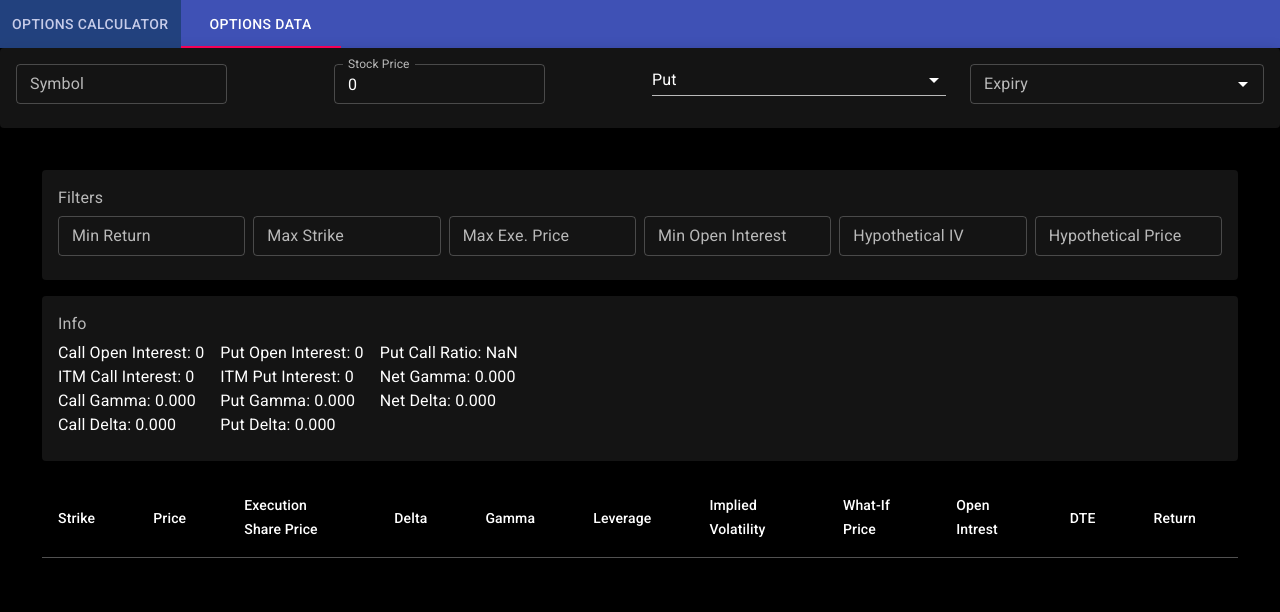
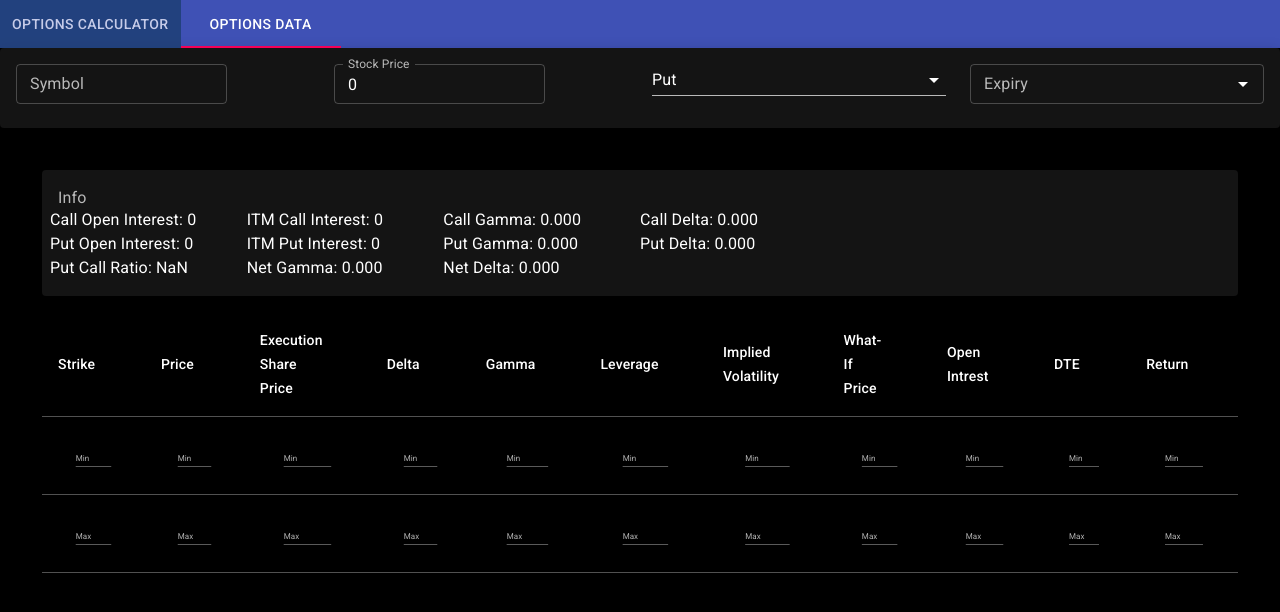
Before and after one commit to pwestling/options-calculator, a React (Create React App) app: page /thetacalc in a window 1280 px wide. Shown: the top 612 px of the page. Built offline with nearby package versions, Linux system fonts and the light colour scheme; what yahoo-finance-client-ts would draw is missing.

Commit message:
add better filters, use big instead of last

```diff
--- a/src/App.tsx
+++ b/src/App.tsx
@@ -217,11 +217,6 @@ const darkTheme = createMuiTheme({
       default: "rgba(0,0,0,1)"
     }
   },
-  typography: {
-    caption: {
-      fontSize: "0.25rem"
-    }
-  }
 });
 
 function App(): React.ReactElement {
--- a/src/Theta.tsx
+++ b/src/Theta.tsx
@@ -40,6 +40,7 @@ import base64url from "base64url";
 import { useStyles } from "./Styles";
 import YahooFinance, { Expiration } from "yahoo-finance-client-ts";
 import { OptionChain, OptionMeta, Quote, ContractData, ContractDataByStrike } from "yahoo-finance-client-ts";
+import { debounce } from 'throttle-debounce';
 
 import {
   Symbol,
@@ -178,6 +179,10 @@ type SortHandler = {
   direction: "asc" | "desc"
 }
 
+type FilterHandler = {
+  [key: string]: ContractFilter | null;
+}
+
 function sortBy<T>(keyFn: (e: T) => number, dir: "asc" | "desc"): (e1: T, e2: T) => number {
   let mult = dir === "asc" ? 1 : -1;
   return (e1,e2) => {
@@ -194,6 +199,8 @@ function sortBy<T>(keyFn: (e: T) => number, dir: "asc" | "desc"): (e1: T, e2: T)
 }
 
 type ContractSorter = (data: ContractData) => number
+type ContractFilter = (data: ContractData) => boolean
+type ContractFilterFactory<Value> = (val: Value) => ((data: ContractData) => boolean)
 
 function SortableColHeader(props: {name: string, sorter: SortHandler, sortFn: ContractSorter, setSorter: Updater<SortHandler>}):  React.ReactElement {
   return  <TableCell>
@@ -210,6 +217,39 @@ function SortableColHeader(props: {name: string, sorter: SortHandler, sortFn: Co
             >
             {props.name}
             </TableSortLabel>
+          </TableCell>
+}
+
+function FilterColHeader(props: {
+  name: string,
+  kind: "Max" | "Min",
+  filterMaker: ContractFilterFactory<Number>,
+  currentFilters: FilterHandler,
+  setFilter: Updater<FilterHandler>}):  React.ReactElement {
+  return  <TableCell>
+           <FormControl>
+              <TextField
+                variant="standard"
+                size="small"
+                label={props.kind}
+                margin="none"
+                style={{
+                  scale: "0.5"
+                }}
+                onChange={debounce(150,false,(e) => {
+                  const returnNum = Number.parseFloat(e?.target?.value)
+                  if(isNaN(returnNum)){
+                    const filters = Object.assign({}, props.currentFilters)
+                    filters[props.name] = null
+                    props.setFilter(filters)
+                  }else{
+                    const filters = Object.assign({}, props.currentFilters)
+                    filters[props.name] = props.filterMaker(returnNum)
+                    props.setFilter(filters)
+                  }
+                })}
+              />
+            </FormControl>
           </TableCell>
 }
 
@@ -249,6 +289,21 @@ export function ThetaPage(props: {}): React.ReactElement {
     }
   }, [symbol, expiration])
 
+  // const setSymbolPrefetch = async (symbol: Symbol) => {
+  //   setSymbol(symbol)
+  //   const expirations = await yf.optionMeta(symbol.symbol).then(om => om.expirations)
+  //   const chainPromises = expirations.map(exp =>{
+  //     return yf.options(symbol.symbol, exp.expirationTimestamp).then(chain => ({exp: exp, chain: chain}))
+  //   })
+  //   const chains = await Promise.all(chainPromises)
+  //   const newCache: OptionCache = {}
+  //   chains.forEach(expirationAndChain => {
+  //     const cacheKey = symbol.symbol + ":" + expirationAndChain["exp"].expirationTimestamp;
+  //     newCache[cacheKey] = expirationAndChain["chain"]
+  //   })
+  //   setOptionCache(newCache)
+  // }
+
   const targetDataChain: OptionChain | undefined = optionCache[symbol.symbol +":"+expiration?.expirationTimestamp]
   const targetData = (putOrCall === OptionType.Put ? targetDataChain?.put : targetDataChain?.call) || {}
   const putData = targetDataChain?.put || {}
@@ -264,9 +319,10 @@ export function ThetaPage(props: {}): React.ReactElement {
     compoundingPower = 365/dte
   }
 
+  const priceSort = (cd: ContractData) => cd.bid || 0
   const strikeSort = (cd: ContractData) => cd.strike || 0
-  const effSort = (cd: ContractData) => (cd.strike || 0) + ((putOrCall === "put" ? - 1 : 1) * (cd.lastPrice || 0))
-  const returnSort = (cd: ContractData) =>  (cd.lastPrice || 0)/((cd.strike || 0) - (cd.lastPrice || 0))
+  const effSort = (cd: ContractData) => (cd.strike || 0) + ((putOrCall === "put" ? - 1 : 1) * priceSort(cd))
+  const returnSort = (cd: ContractData) =>  priceSort(cd)/((cd.strike || 0) - priceSort(cd))
   const openInterestSort = (cd: ContractData) =>  (cd.openInterest || 0)
   const impliedVolSort = (cd: ContractData) =>  (cd.impliedVolatility || 0)
   const whatIfSort = (cd: ContractData) =>  {
@@ -280,15 +336,14 @@ export function ThetaPage(props: {}): React.ReactElement {
   }
 
   const [sorter, setSorter] = useState<SortHandler>({key: "strike", sortFn: strikeSort, direction: "asc"})
+  const [filterer, setFilterer] = useState<FilterHandler>({})
+
   const contracts: ContractData[] = Object.values(targetData) as ContractData[]
   const putContracts: ContractData[] = Object.values(putData) as ContractData[]
   const callContracts: ContractData[] = Object.values(callData) as ContractData[]
 
   const sortedTargetData: ContractData[] = contracts.sort(sortBy(sorter.sortFn, sorter.direction))
-    .filter(cd => returnSort(cd) >= minReturn)
-    .filter(cd => strikeSort(cd) <= maxStrike)
-    .filter(cd => effSort(cd) <= maxEffPrice)
-    .filter(cd => openInterestSort(cd) >= minOpenInterest)
+    .filter(cd => Object.values(filterer).every(filt => filt == null || filt(cd)))
 
 
   const callInterest = callContracts.map(cd => cd.openInterest || 0).reduce((a,b) => a+b, 0)
@@ -307,124 +362,7 @@ export function ThetaPage(props: {}): React.ReactElement {
   return <>
     <SymbolCard setSymbol={setSymbol} setExpiration={setExpiration} symbol={symbol} setPutOrCall={setPutOrCall} putOrCall={putOrCall}/>
     <div className={classes.pageContainer}>
-    <Card>
 
-    <CardContent>
-    <Typography color="textSecondary" gutterBottom>
-          Filters
-    </Typography>
-    <Grid container spacing={1}>
-    <Grid item xs={3} sm={2}>
-          <FormControl>
-              <TextField
-                variant="outlined"
-                size="small"
-                label="Min Return"
-                margin="none"
-                onChange={(e) => {
-                  const returnNum = Number.parseFloat(e?.target?.value)
-                  if(isNaN(returnNum)){
-                    setMinReturn(-1)
-                  }else{
-                    setMinReturn(returnNum/100)
-                  }
-                }}
-              />
-            </FormControl>
-      </Grid>
-      <Grid item xs={3} sm={2}>
-          <FormControl>
-              <TextField
-                variant="outlined"
-                size="small"
-                label="Max Strike"
-                margin="none"
-                onChange={(e) => {
-                  const returnNum = Number.parseFloat(e?.target?.value)
-                  if(isNaN(returnNum)){
-                    setMaxStrike(9999999999)
-                  }else{
-                    setMaxStrike(returnNum)
-                  }
-                }}
-              />
-            </FormControl>
-      </Grid>
-      <Grid item xs={3} sm={2}>
-          <FormControl>
-              <TextField
-                variant="outlined"
-                size="small"
-                label="Max Exe. Price"
-                margin="none"
-                onChange={(e) => {
-                  const returnNum = Number.parseFloat(e?.target?.value)
-                  if(isNaN(returnNum)){
-                    setMaxEffPrice(9999999999)
-                  }else{
-                    setMaxEffPrice(returnNum)
-                  }
-                }}
-              />
-            </FormControl>
-      </Grid>
-      <Grid item xs={3} sm={2}>
-          <FormControl>
-              <TextField
-                variant="outlined"
-                size="small"
-                label="Min Open Interest"
-                margin="none"
-                onChange={(e) => {
-                  const returnNum = Number.parseFloat(e?.target?.value)
-                  if(isNaN(returnNum)){
-                    setMinOpenInterest(0)
-                  }else{
-                    setMinOpenInterest(returnNum)
-                  }
-                }}
-              />
-            </FormControl>
-      </Grid>
-      <Grid item xs={3} sm={2}>
-          <FormControl>
-              <TextField
-                variant="outlined"
-                size="small"
-                label="Hypothetical IV"
-                margin="none"
-                onChange={(e) => {
-                  const returnNum = Number.parseFloat(e?.target?.value)
-                  if(isNaN(returnNum)){
-                    setHypotheticalIV(0)
-                  }else{
-                    setHypotheticalIV(returnNum/100)
-                  }
-                }}
-              />
-            </FormControl>
-      </Grid>
-      <Grid item xs={3} sm={2}>
-          <FormControl>
-              <TextField
-                variant="outlined"
-                size="small"
-                label="Hypothetical Price"
-                margin="none"
-                onChange={(e) => {
-                  const returnNum = Number.parseFloat(e?.target?.value)
-                  if(isNaN(returnNum)){
-                    setHypotheticalUnderlying(0)
-                  }else{
-                    setHypotheticalUnderlying(returnNum)
-                  }
-                }}
-              />
-            </FormControl>
-      </Grid>
-      </Grid>
-      </CardContent>
-      </Card>
       <Box marginBottom={2} marginTop={2}>
 
       <Card>
@@ -432,43 +370,43 @@ export function ThetaPage(props: {}): React.ReactElement {
       <Typography color="textSecondary" gutterBottom>
           Info
       </Typography>
-      <Grid container spacing={2}>
-        <Grid item xl={12}>
-          <Grid item xl={3}>
+      <Grid container spacing={2} direction="column">
+        <Grid container  spacing={4} xs={12} sm={8} direction="row" justify="flex-start" alignItems="flex-start">
+          <Grid item xs={3}>
           <Typography>Call Open Interest: {callInterest}</Typography>
           </Grid>
-          <Grid item xl={3}>
+          <Grid item xs={3}>
           <Typography>ITM Call Interest: {itmCalls}</Typography>
           </Grid>
-          <Grid item xl={3}>
+          <Grid item xs={3}>
           <Typography>Call Gamma: {callGamma.toFixed(3)}</Typography>
           </Grid>
-          <Grid item xl={3}>
+          <Grid item xs={3}>
           <Typography>Call Delta: {callDelta.toFixed(3)}</Typography>
           </Grid>
         </Grid>
-        <Grid item xl={12}>
-          <Grid item xl={3}>
+        <Grid container  spacing={4} xs={12} sm={8} direction="row" justify="flex-start" alignItems="flex-start">
+          <Grid item xs={3}>
           <Typography>Put Open Interest: {putInterest}</Typography>
           </Grid>
-          <Grid item xl={3}>
+          <Grid item xs={3}>
           <Typography>ITM Put Interest: {itmPuts}</Typography>
           </Grid>
-          <Grid item xl={3}>
+          <Grid item xs={3}>
           <Typography>Put Gamma: {putGamma.toFixed(3)}</Typography>
           </Grid>
-          <Grid item xl={3}>
+          <Grid item xs={3}>
           <Typography>Put Delta: {putDelta.toFixed(3)}</Typography>
           </Grid>
         </Grid>
-        <Grid item xl={12}>
-          <Grid item xl={3}>
+        <Grid container  spacing={4} xs={12} sm={8} direction="row" justify="flex-start" alignItems="flex-start">
+          <Grid item xs={3}>
           <Typography>Put Call Ratio: {(putInterest/callInterest).toFixed(2)}</Typography>
           </Grid>
-          <Grid item xl={3}>
+          <Grid item xs={3}>
           <Typography>Net Gamma: {(callGamma - putGamma).toFixed(3)}</Typography>
           </Grid>
-          <Grid item xl={3}>
+          <Grid item xs={3}>
           <Typography>Net Delta: {(callDelta + putDelta).toFixed(3)}</Typography>
           </Grid>
         </Grid>
@@ -477,10 +415,10 @@ export function ThetaPage(props: {}): React.ReactElement {
       </Card>
       </Box>
       <Table>
-        <TableHead>
+        <TableHead >
           <TableRow>
             <SortableColHeader name={"Strike"} sortFn={strikeSort} sorter={sorter} setSorter={setSorter} />
-            <SortableColHeader name={"Price"} sortFn={(cd: ContractData) => cd.lastPrice || 0} sorter={sorter} setSorter={setSorter} />
+            <SortableColHeader name={"Price"} sortFn={priceSort} sorter={sorter} setSorter={setSorter} />
             <SortableColHeader name={"Execution Share Price"} sortFn={effSort} sorter={sorter} setSorter={setSorter} />
             <SortableColHeader name={"Delta"} sortFn={(cd: ContractData) => cd.delta || 0} sorter={sorter} setSorter={setSorter} />
             <SortableColHeader name={"Gamma"} sortFn={(cd: ContractData) => cd.gamma || 0} sorter={sorter} setSorter={setSorter} />
@@ -490,6 +428,32 @@ export function ThetaPage(props: {}): React.ReactElement {
             <SortableColHeader name={"Open Intrest"} sortFn={openInterestSort} sorter={sorter} setSorter={setSorter} />
             <SortableColHeader name={"DTE"} sortFn={strikeSort} sorter={sorter} setSorter={setSorter} />
             <SortableColHeader name={"Return"} sortFn={returnSort} sorter={sorter} setSorter={setSorter} />
+          </TableRow>
+          <TableRow>
+            <FilterColHeader kind={"Min"} name={"Min Strike"} filterMaker={val => cd => (cd.strike ?? 0) >= val} currentFilters={filterer} setFilter={setFilterer} />
+            <FilterColHeader kind={"Min"} name={"Min Price"} filterMaker={val => cd => priceSort(cd) >= val} currentFilters={filterer} setFilter={setFilterer} />
+            <FilterColHeader kind={"Min"} name={"Min Exe. Share Price"} filterMaker={val => cd => effSort(cd) >= val} currentFilters={filterer} setFilter={setFilterer} />
+            <FilterColHeader kind={"Min"} name={"Min Delta"} filterMaker={val => cd => (cd.delta ?? 0) >= val} currentFilters={filterer} setFilter={setFilterer} />
+            <FilterColHeader kind={"Min"} name={"Min Gamma"} filterMaker={val => cd => (cd.gamma ?? 0) >= val} currentFilters={filterer} setFilter={setFilterer} />
+            <FilterColHeader kind={"Min"} name={"Min Leverage"} filterMaker={val => cd => (cd.leverage ?? 0) >= val} currentFilters={filterer} setFilter={setFilterer} />
+            <FilterColHeader kind={"Min"} name={"Min Implied Vol."} filterMaker={val => cd => impliedVolSort(cd) * 100 >= val} currentFilters={filterer} setFilter={setFilterer} />
+            <FilterColHeader kind={"Min"} name={"Min What-If"} filterMaker={val => cd => whatIfSort(cd) >= val} currentFilters={filterer} setFilter={setFilterer} />
+            <FilterColHeader kind={"Min"} name={"Min Open Interest"} filterMaker={val => cd => openInterestSort(cd) >= val} currentFilters={filterer} setFilter={setFilterer} />
+            <FilterColHeader kind={"Min"} name={"Min DTE"} filterMaker={val => cd => openInterestSort(cd) >= val} currentFilters={filterer} setFilter={setFilterer} />
+            <FilterColHeader kind={"Min"} name={"Min Return"} filterMaker={val => cd => returnSort(cd) * 100 >= val} currentFilters={filterer} setFilter={setFilterer} />
+          </TableRow>
+          <TableRow>
+            <FilterColHeader kind={"Max"} name={"Max Strike"} filterMaker={val => cd => (cd.strike ?? 0) <= val} currentFilters={filterer} setFilter={setFilterer} />
+            <FilterColHeader kind={"Max"} name={"Max Price"} filterMaker={val => cd => priceSort(cd) <= val} currentFilters={filterer} setFilter={setFilterer} />
+            <FilterColHeader kind={"Max"} name={"Max Exe. Share Price"} filterMaker={val => cd => effSort(cd) <= val} currentFilters={filterer} setFilter={setFilterer} />
+            <FilterColHeader kind={"Max"} name={"Max Delta"} filterMaker={val => cd => (cd.delta ?? 0) <= val} currentFilters={filterer} setFilter={setFilterer} />
+            <FilterColHeader kind={"Max"} name={"Max Gamma"} filterMaker={val => cd => (cd.gamma ?? 0) <= val} currentFilters={filterer} setFilter={setFilterer} />
+            <FilterColHeader kind={"Max"} name={"Max Leverage"} filterMaker={val => cd => (cd.leverage ?? 0) <= val} currentFilters={filterer} setFilter={setFilterer} />
+            <FilterColHeader kind={"Max"} name={"Max Implied Vol."} filterMaker={val => cd => impliedVolSort(cd) * 100 <= val} currentFilters={filterer} setFilter={setFilterer} />
+            <FilterColHeader kind={"Max"} name={"Max What-If"} filterMaker={val => cd => whatIfSort(cd) <= val} currentFilters={filterer} setFilter={setFilterer} />
+            <FilterColHeader kind={"Max"} name={"Max Open Interest"} filterMaker={val => cd => openInterestSort(cd) <= val} currentFilters={filterer} setFilter={setFilterer} />
+            <FilterColHeader kind={"Max"} name={"Max DTE"} filterMaker={val => cd => openInterestSort(cd) <= val} currentFilters={filterer} setFilter={setFilterer} />
+            <FilterColHeader kind={"Max"} name={"Max Return"} filterMaker={val => cd => returnSort(cd) * 100 <= val} currentFilters={filterer} setFilter={setFilterer} />
           </TableRow>
         </TableHead>
           <TableBody>
@@ -507,16 +471,16 @@ export function ThetaPage(props: {}): React.ReactElement {
                 <TableCell>
                 <Grid container direction="column" alignItems="flex-start" spacing={0}>
                   <Grid item >
-                    ${opt.lastPrice}
+                    ${priceSort(opt)}
                   </Grid>
                   <Grid item>
-                  <Typography variant="caption" style={{color: "green"}}>
+                  <Typography variant="caption" style={{color: "green", fontSize: "0.25rem"}}>
                       {opt.bid}
                   </Typography>
-                  <Typography variant="caption" style={{color: "green", marginLeft: 3, marginRight: 3}}>
+                  <Typography variant="caption" style={{color: "green", marginLeft: 3, marginRight: 3, fontSize: "0.25rem"}}>
                        -
                   </Typography>
-                  <Typography variant="caption" style={{color: "red"}}>
+                  <Typography variant="caption" style={{color: "red", fontSize: "0.25rem"}}>
                       {opt.ask}
                   </Typography>
                   </Grid>
--- a/tsconfig.json
+++ b/tsconfig.json
@@ -17,7 +17,8 @@
     "resolveJsonModule": true,
     "isolatedModules": true,
     "noEmit": true,
-    "jsx": "react"
+    "jsx": "react-jsx",
+    "noFallthroughCasesInSwitch": true
   },
   "include": [
     "src"
```
Also changed, not shown: package.json (+27 -26 lines), 1 other file (tests, documents, lock files or other folders).
